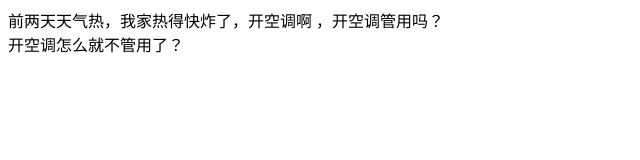
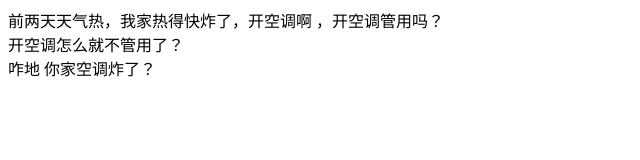
Before and after one commit to taojin3209/myking, a plain HTML site: page index.html in a window 1280 px wide. Shown: the whole page, without its empty margins (0-640 px from the left). Drawn offline with Linux system fonts and the light colour scheme.

Commit message:
淘气上传

```diff
--- a/index.html
+++ b/index.html
@@ -11,6 +11,7 @@
 <body>
     <div>前两天天气热，我家热得快炸了，开空调啊 ，开空调管用吗？</div>
     <div>开空调怎么就不管用了？</div>
+    <div>咋地 你家空调炸了？</div>
 </body>
 
 </html>
```
